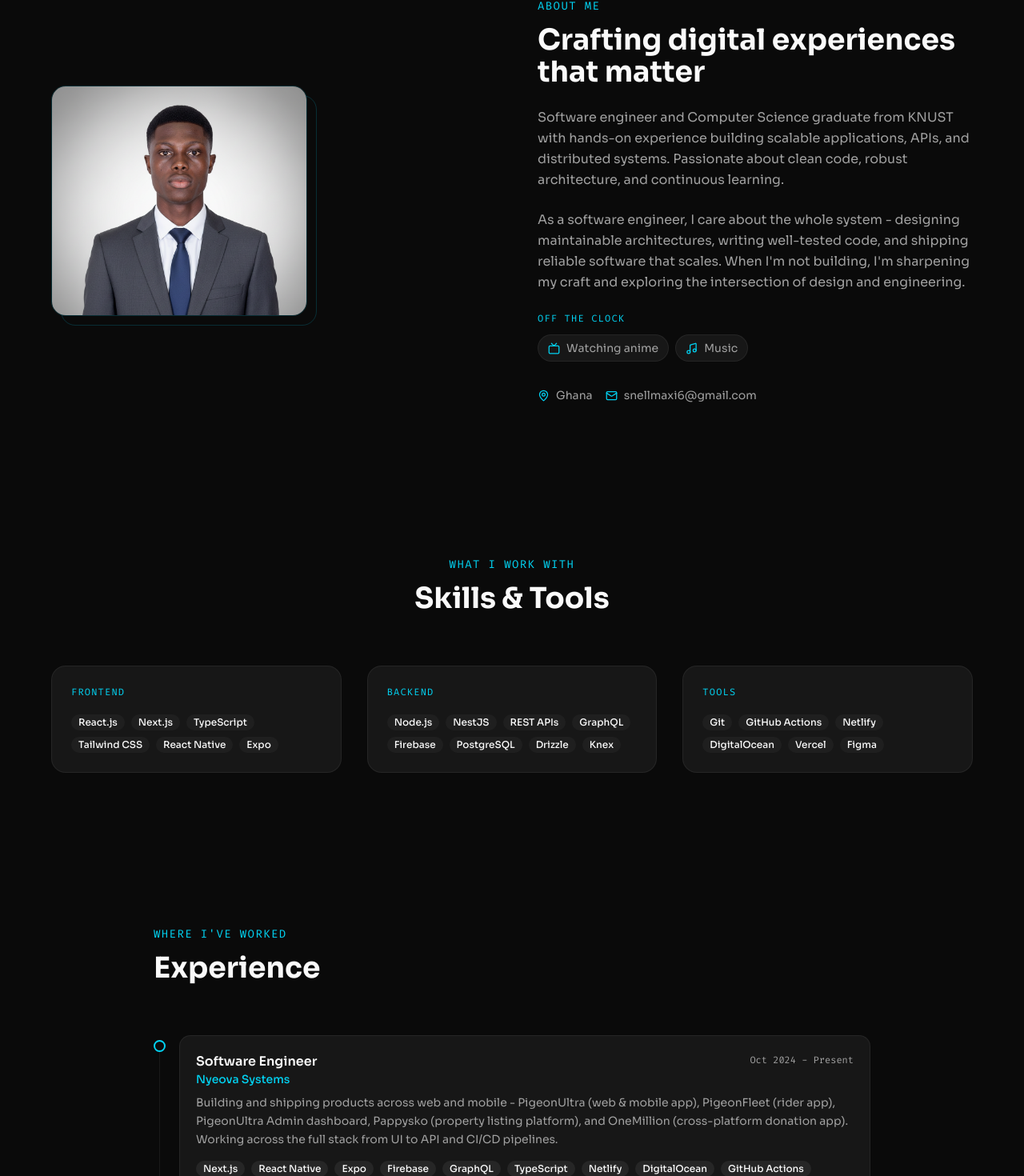
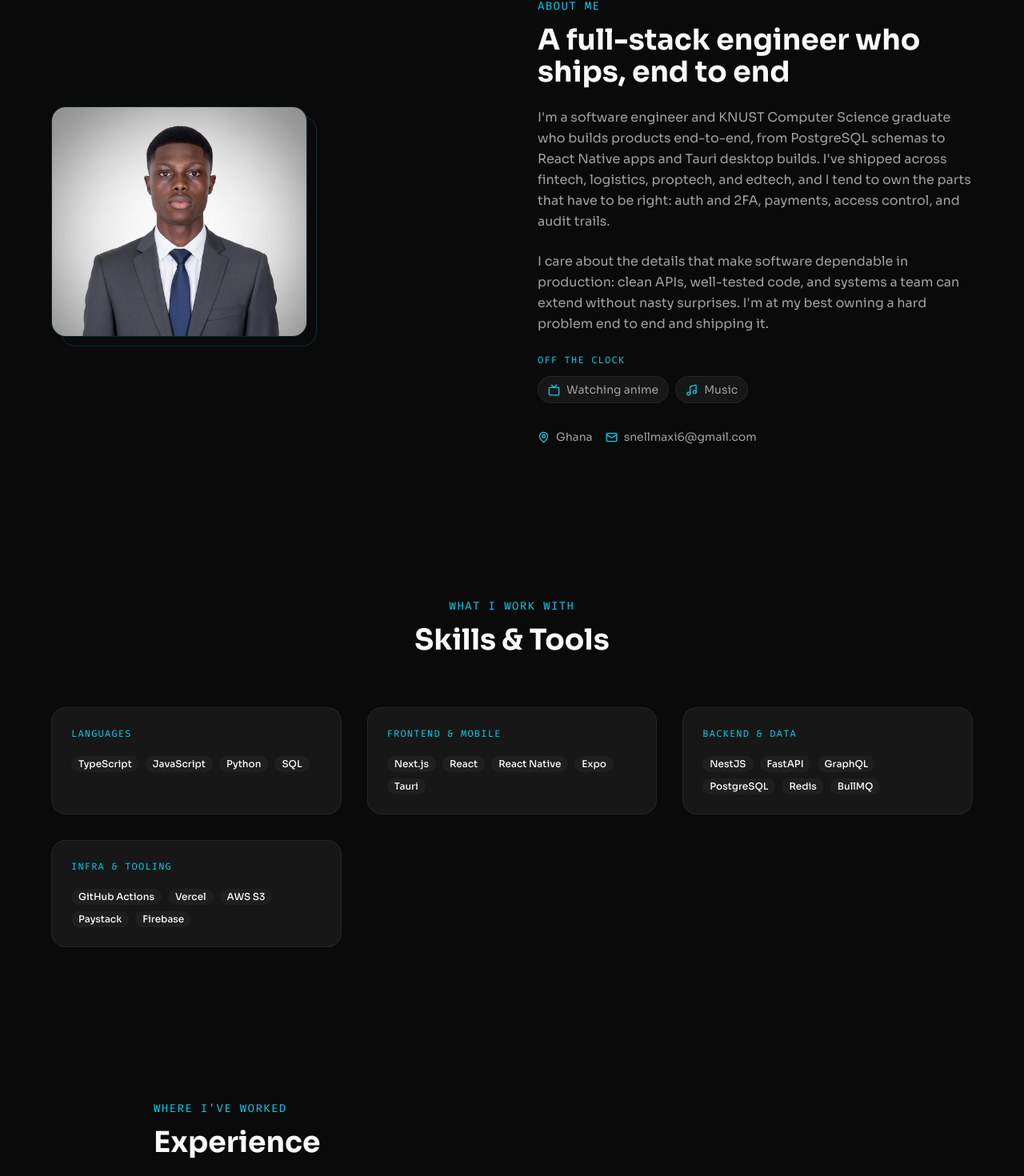
Before and after one commit to Prince-Sarfo/portfolio, a Next.js app: page / in a window 1280 px wide. Shown: the part 898-2368 px from the top of the page at 80% size. Built offline with nearby package versions, Linux system fonts and the light colour scheme.

Commit message:
feat: refine homepage copy and positioning for recruiters

```diff
--- a/src/modules/home/components/sections/about-section.tsx
+++ b/src/modules/home/components/sections/about-section.tsx
@@ -59,7 +59,7 @@ export function AboutSection() {
                 id="about-heading"
                 className="text-3xl sm:text-4xl font-bold text-foreground mb-4"
               >
-                Crafting digital experiences that matter
+                A full-stack engineer who ships, end to end
               </h2>
             </div>
 
@@ -68,11 +68,10 @@ export function AboutSection() {
             </p>
 
             <p className="text-muted-foreground leading-relaxed">
-              As a software engineer, I care about the whole system - designing
-              maintainable architectures, writing well-tested code, and shipping
-              reliable software that scales. When I&apos;m not building,
-              I&apos;m sharpening my craft and exploring the intersection of
-              design and engineering.
+              I care about the details that make software dependable in
+              production: clean APIs, well-tested code, and systems a team can
+              extend without nasty surprises. I&apos;m at my best owning a hard
+              problem end to end and shipping it.
             </p>
 
             <div>
--- a/src/modules/home/components/sections/hero-section.tsx
+++ b/src/modules/home/components/sections/hero-section.tsx
@@ -57,13 +57,6 @@ export function HeroSection() {
         <div className="flex flex-col-reverse sm:flex-row items-center sm:items-start justify-between gap-10 mb-10">
           {/* Left: identity */}
           <div className="flex-1 text-left">
-            <motion.p
-              variants={fadeUp}
-              className="font-mono text-sm text-cyan-400 tracking-widest uppercase mb-5"
-            >
-              Based in {siteConfig.location}
-            </motion.p>
-
             <motion.h1
               variants={fadeUp}
               className="text-5xl sm:text-6xl lg:text-7xl font-bold tracking-tight text-foreground leading-[1.05] mb-6"
--- a/src/modules/home/data/index.ts
+++ b/src/modules/home/data/index.ts
@@ -1,9 +1,9 @@
 export const siteConfig = {
   name: "Prince Sarfo",
-  role: "Software Developer",
+  role: "Software Engineer",
   tagline:
-    "I build scalable web and mobile applications - from pixel-perfect frontends to reliable backend APIs.",
-  bio: "Software engineer and Computer Science graduate from KNUST with hands-on experience building scalable applications, APIs, and distributed systems. Passionate about clean code, robust architecture, and continuous learning.",
+    "Hi, I'm Prince Sarfo, and I like turning ideas into products. Whether it's shipping a feature, designing an API, or building the system behind it, I take an idea from first sketch to something people actually use.",
+  bio: "I'm a software engineer and KNUST Computer Science graduate who builds products end-to-end, from PostgreSQL schemas to React Native apps and Tauri desktop builds. I've shipped across fintech, logistics, proptech, and edtech, and I tend to own the parts that have to be right: auth and 2FA, payments, access control, and audit trails.",
   location: "Ghana",
   email: "snellmaxi6@gmail.com",
   resumeUrl: "/prince-sarfo-cv.pdf",
@@ -15,39 +15,20 @@ export const siteConfig = {
 
 export const skills = [
   {
-    category: "Frontend",
-    items: [
-      "React.js",
-      "Next.js",
-      "TypeScript",
-      "Tailwind CSS",
-      "React Native",
-      "Expo",
-    ],
+    category: "Languages",
+    items: ["TypeScript", "JavaScript", "Python", "SQL"],
   },
   {
-    category: "Backend",
-    items: [
-      "Node.js",
-      "NestJS",
-      "REST APIs",
-      "GraphQL",
-      "Firebase",
-      "PostgreSQL",
-      "Drizzle",
-      "Knex",
-    ],
+    category: "Frontend & Mobile",
+    items: ["Next.js", "React", "React Native", "Expo", "Tauri"],
   },
   {
-    category: "Tools",
-    items: [
-      "Git",
-      "GitHub Actions",
-      "Netlify",
-      "DigitalOcean",
-      "Vercel",
-      "Figma",
-    ],
+    category: "Backend & Data",
+    items: ["NestJS", "FastAPI", "GraphQL", "PostgreSQL", "Redis", "BullMQ"],
+  },
+  {
+    category: "Infra & Tooling",
+    items: ["GitHub Actions", "Vercel", "AWS S3", "Paystack", "Firebase"],
   },
 ];
 
@@ -55,19 +36,17 @@ export const experiences = [
   {
     company: "Nyeova Systems",
     role: "Software Engineer",
-    period: "Oct 2024 - Present",
+    period: "Sep 2024 - Present",
     description:
-      "Building and shipping products across web and mobile - PigeonUltra (web & mobile app), PigeonFleet (rider app), PigeonUltra Admin dashboard, Pappysko (property listing platform), and OneMillion (cross-platform donation app). Working across the full stack from UI to API and CI/CD pipelines.",
+      "I build and own features across three flagship platforms and several client products, from NestJS and GraphQL APIs to React Native apps and Tauri desktop builds, and I lead the high-stakes work: payments and payouts, audit infrastructure, and access control.",
     tech: [
+      "NestJS",
+      "GraphQL",
+      "React Native",
+      "Tauri",
+      "PostgreSQL",
+      "Paystack",
       "Next.js",
-      "React Native",
-      "Expo",
-      "Firebase",
-      "GraphQL",
-      "TypeScript",
-      "Netlify",
-      "DigitalOcean",
-      "GitHub Actions",
     ],
   },
   // {
@@ -100,8 +79,8 @@ export const projects = [
   {
     title: "OneMillion",
     description:
-      "Cross-platform donation platform (website, mobile app, and desktop app) enabling users to participate in charitable events.",
-    tech: ["Next.js", "React Native", "Expo"],
+      "Crowdfunding fintech platform (web, mobile, and Tauri desktop). I built the milestone payouts engine, a tamper-evident hash-chained audit log, and RBAC with two-factor auth, and shipped the mobile and desktop apps.",
+    tech: ["NestJS", "GraphQL", "React Native", "Tauri"],
     liveUrl: "#",
     githubUrl: null,
     featured: true,
@@ -109,23 +88,32 @@ export const projects = [
   {
     title: "Kuro",
     description:
-      "Web and mobile application for residential communities in Africa, enabling seamless community management.",
-    tech: ["Next.js", "React Native", "TypeScript"],
+      "Residential-community management platform for Africa. Lead developer of the Next.js web app and sole developer of the React Native app, with features on the FastAPI backend.",
+    tech: ["Next.js", "React Native", "FastAPI"],
     liveUrl: "https://kuro.weorg.ai/",
     githubUrl: null,
     playStoreUrl:
       "https://play.google.com/store/apps/details?id=ai.weorg.kuro&hl=en",
     appStoreUrl: "https://apps.apple.com/us/app/kuro-mobile/id6775565414",
-    featured: false,
+    featured: true,
   },
   {
     title: "PigeonUltra",
     description:
-      "Migrated the PigeonUltra website to the latest Next.js with TypeScript. Implemented a blog, updated pages, and added forgot-password flow.",
-    tech: ["Next.js", "TypeScript", "React"],
+      "Logistics and delivery platform. On the team I led the admin portal's bulk-actions system, built an auto-save forms framework, and owned the Uber Direct delivery integration on the NestJS/GraphQL API.",
+    tech: ["Next.js", "Tauri", "NestJS", "GraphQL"],
     liveUrl: "https://pigeonultra.com/",
     githubUrl: null,
-    featured: false,
+    featured: true,
+  },
+  {
+    title: "Pappysko",
+    description:
+      "Property-listing marketplace. I owned the Google Maps property search, the listing lifecycle, and real-time chat with document attachments.",
+    tech: ["Next.js", "Google Maps", "Socket.IO", "PostgreSQL"],
+    liveUrl: "https://pappysko.com/",
+    githubUrl: null,
+    featured: true,
   },
   {
     title: "PigeonClient",
@@ -161,11 +149,20 @@ export const projects = [
     featured: false,
   },
   {
-    title: "Pappysko",
+    title: "Schoolpedia",
     description:
-      "Property listing web app with interactive Google Maps integration, document uploads in chat, and full auth flows including forgot-password, profile, and settings pages.",
-    tech: ["React", "Google Maps API", "Node.js"],
-    liveUrl: "https://pappysko.com/",
+      "Ghana's national school directory and accreditation registry: search, compare, and apply to verified schools, with interactive maps and profile claiming. I am sole author of its NestJS backend and discovery API.",
+    tech: ["Next.js", "NestJS", "Knex", "BullMQ", "Leaflet"],
+    liveUrl: "https://schoolpedia.edcomrade.com/",
+    githubUrl: null,
+    featured: false,
+  },
+  {
+    title: "Pioneers",
+    description:
+      "Multi-tenant school ERP for student records, admissions, scheduling, finance, HR, and day-to-day operations. I built the NestJS backend and ERP web modules.",
+    tech: ["Next.js", "NestJS", "Knex", "BullMQ", "Redis"],
+    liveUrl: "https://pioneers.edcomrade.com/",
     githubUrl: null,
     featured: false,
   },
@@ -188,39 +185,12 @@ export const projects = [
     featured: false,
   },
   {
-    title: "Schoolpedia",
-    description:
-      "Ghana's national school directory and accreditation registry, letting families search, compare, and apply to verified schools in one place. Features school discovery, interactive maps, comparison tools, and profile claiming for schools.",
-    tech: ["Next.js", "TypeScript", "NestJS", "BullMQ", "Tailwind CSS"],
-    liveUrl: "https://schoolpedia.edcomrade.com/",
-    githubUrl: null,
-    featured: false,
-  },
-  {
-    title: "Pioneers",
-    description:
-      "School management system giving administrators, educators, and staff a centralised platform to manage student records, enrolment, scheduling, and day-to-day institutional operations.",
-    tech: ["Next.js", "TypeScript", "NestJS", "BullMQ", "Tailwind CSS"],
-    liveUrl: "https://pioneers.edcomrade.com/",
-    githubUrl: null,
-    featured: false,
-  },
-  {
     title: "UniKonnect",
     description:
-      "Final year project - a mobile app facilitating coordination and communication of events on campus. Integrated Firebase for auth and real-time database, and Paystack for seamless ticket payments.",
+      "Final year project: a mobile app facilitating coordination and communication of events on campus. Integrated Firebase for auth and real-time database, and Paystack for seamless ticket payments.",
     tech: ["Flutter", "Firebase", "Paystack"],
     liveUrl: "#",
     githubUrl: "https://github.com/Prince-Sarfo/event-hub",
-    featured: false,
-  },
-  {
-    title: "SafePing",
-    description:
-      "Full-stack emergency safety app with OTP auth, real-time location sharing, and trusted contact alerts. Secure REST API with CSRF protection, JWT auth, and Expo push notifications on iOS and Android.",
-    tech: ["React Native", "Node.js", "JWT", "Expo", "Mnotify"],
-    liveUrl: "#",
-    githubUrl: null,
     featured: false,
   },
 ];
@@ -236,7 +206,7 @@ export const education = [
   },
   {
     institution: "Asanteman Senior High School",
-    degree: "W.A.S.S.C.E - General Science",
+    degree: "W.A.S.S.C.E, General Science",
     period: "Oct 2016 - Jun 2019",
     location: "Kumasi, Ghana",
   },
```
